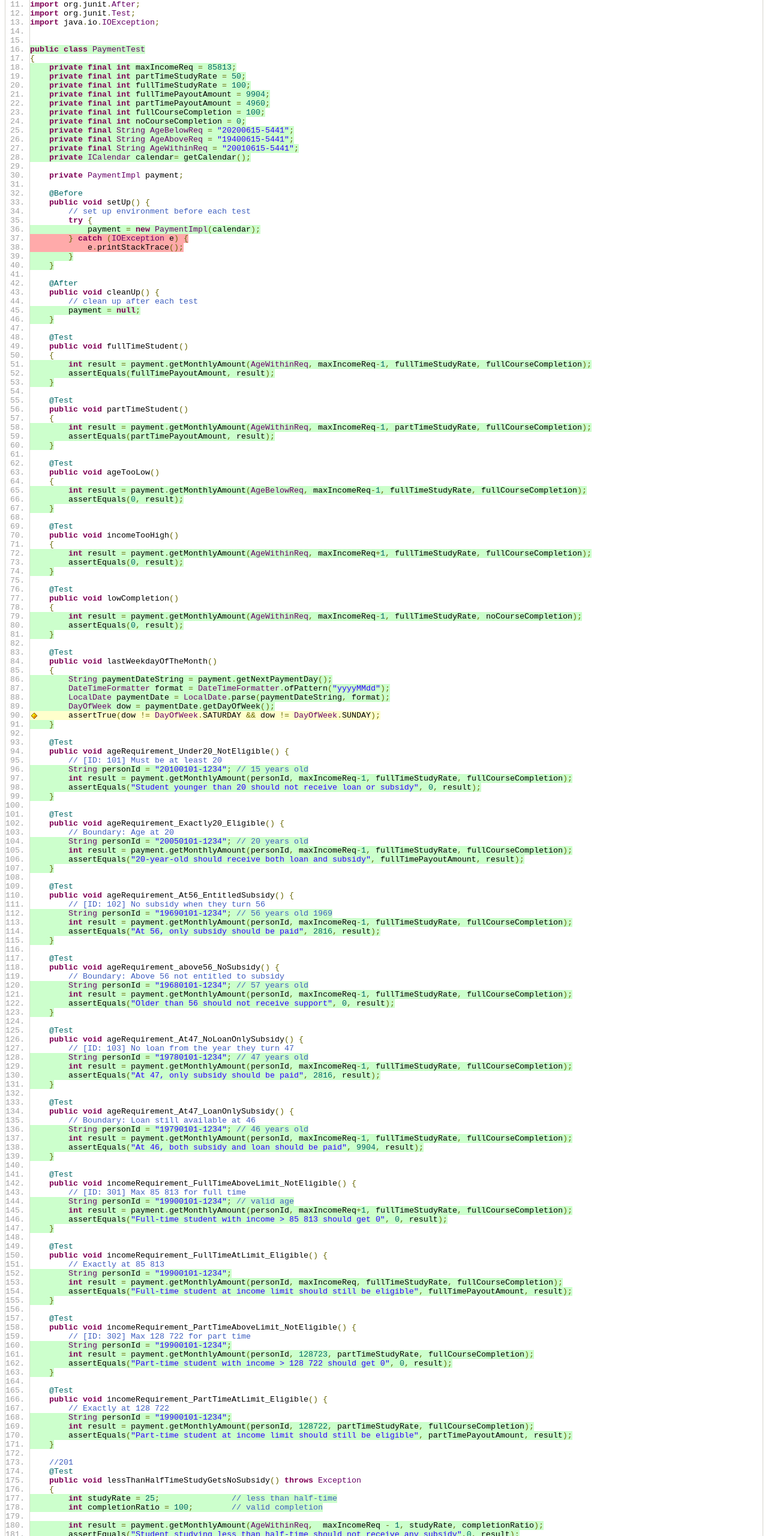
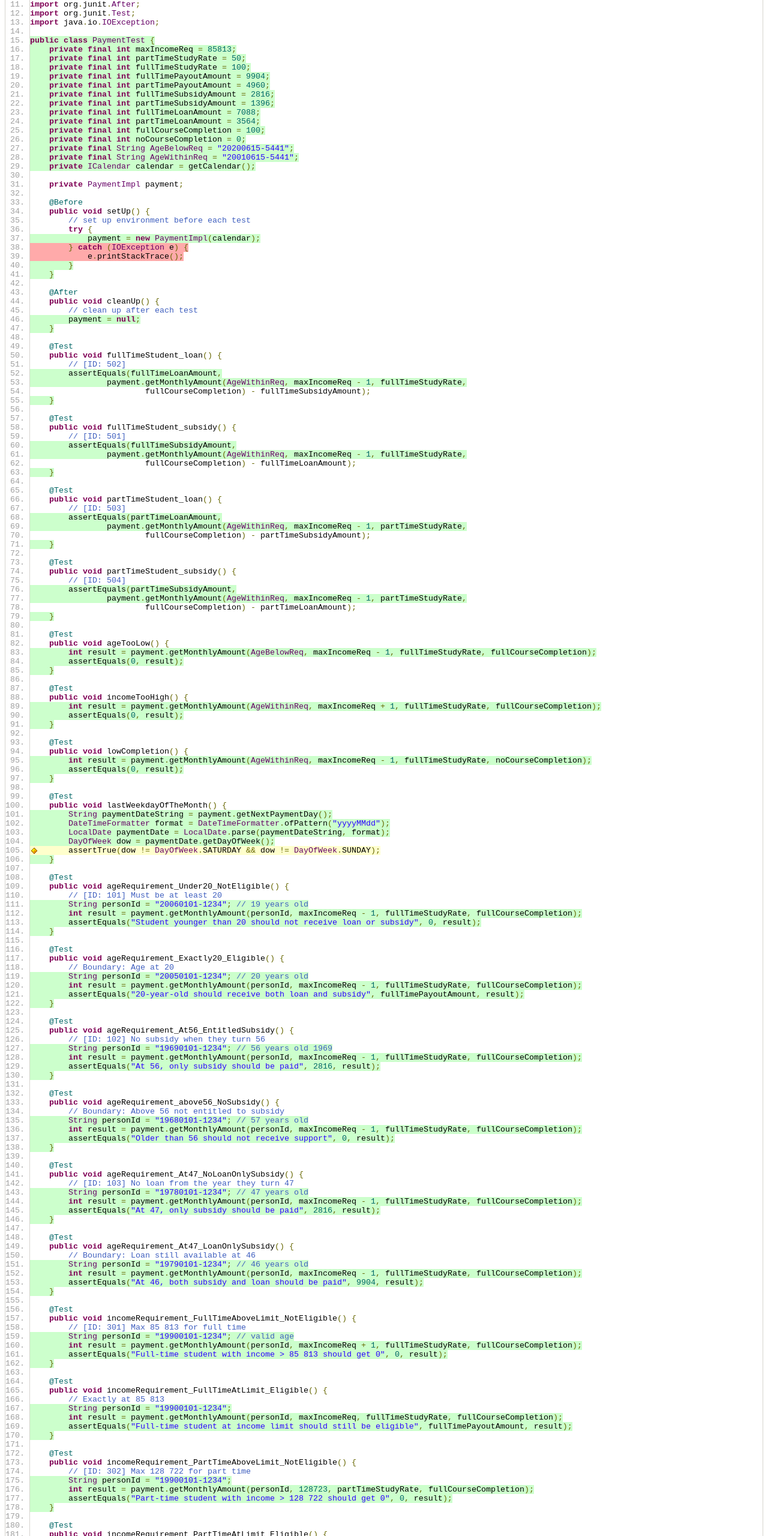
Before and after one commit to JCG333/Software-engineering-D7032E, a plain HTML site: page assignment3testing/coveragereport/ltu/PaymentTest.java.html in a window 1280 px wide. Shown: the part 240-2800 px from the top of the page at 60% size. Drawn offline with Linux system fonts and the light colour scheme.

Commit message:
Updated the 500 tests to preoperly test cases

```diff
--- a/assignment3testing/coveragereport/ltu/PaymentTest.java.html
+++ b/assignment3testing/coveragereport/ltu/PaymentTest.java.html
@@ -12,20 +12,21 @@ import org.junit.After;
 import org.junit.Test;
 import java.io.IOException;
 
-
-<span class="fc" id="L16">public class PaymentTest</span>
-{
-<span class="fc" id="L18">    private final int maxIncomeReq = 85813;</span>
-<span class="fc" id="L19">    private final int partTimeStudyRate = 50;</span>
-<span class="fc" id="L20">    private final int fullTimeStudyRate = 100;</span>
-<span class="fc" id="L21">    private final int fullTimePayoutAmount = 9904;</span>
-<span class="fc" id="L22">    private final int partTimePayoutAmount = 4960;</span>
-<span class="fc" id="L23">    private final int fullCourseCompletion = 100;</span>
-<span class="fc" id="L24">    private final int noCourseCompletion = 0;</span>
-<span class="fc" id="L25">    private final String AgeBelowReq = &quot;20200615-5441&quot;;</span>
-<span class="fc" id="L26">    private final String AgeAboveReq = &quot;19400615-5441&quot;;</span>
-<span class="fc" id="L27">    private final String AgeWithinReq = &quot;20010615-5441&quot;;</span>
-<span class="fc" id="L28">    private ICalendar calendar= getCalendar();</span>
+<span class="fc" id="L15">public class PaymentTest {</span>
+<span class="fc" id="L16">    private final int maxIncomeReq = 85813;</span>
+<span class="fc" id="L17">    private final int partTimeStudyRate = 50;</span>
+<span class="fc" id="L18">    private final int fullTimeStudyRate = 100;</span>
+<span class="fc" id="L19">    private final int fullTimePayoutAmount = 9904;</span>
+<span class="fc" id="L20">    private final int partTimePayoutAmount = 4960;</span>
+<span class="fc" id="L21">    private final int fullTimeSubsidyAmount = 2816;</span>
+<span class="fc" id="L22">    private final int partTimeSubsidyAmount = 1396;</span>
+<span class="fc" id="L23">    private final int fullTimeLoanAmount = 7088;</span>
+<span class="fc" id="L24">    private final int partTimeLoanAmount = 3564;</span>
+<span class="fc" id="L25">    private final int fullCourseCompletion = 100;</span>
+<span class="fc" id="L26">    private final int noCourseCompletion = 0;</span>
+<span class="fc" id="L27">    private final String AgeBelowReq = &quot;20200615-5441&quot;;</span>
+<span class="fc" id="L28">    private final String AgeWithinReq = &quot;20010615-5441&quot;;</span>
+<span class="fc" id="L29">    private ICalendar calendar = getCalendar();</span>
 
     private PaymentImpl payment;
 
@@ -33,189 +34,200 @@ import java.io.IOException;
     public void setUp() {
         // set up environment before each test
         try {
-<span class="fc" id="L36">            payment = new PaymentImpl(calendar);</span>
-<span class="nc" id="L37">        } catch (IOException e) {</span>
-<span class="nc" id="L38">            e.printStackTrace();</span>
-<span class="fc" id="L39">        }</span>
-<span class="fc" id="L40">    }</span>
+<span class="fc" id="L37">            payment = new PaymentImpl(calendar);</span>
+<span class="nc" id="L38">        } catch (IOException e) {</span>
+<span class="nc" id="L39">            e.printStackTrace();</span>
+<span class="fc" id="L40">        }</span>
+<span class="fc" id="L41">    }</span>
 
     @After
     public void cleanUp() {
         // clean up after each test
-<span class="fc" id="L45">        payment = null;</span>
-<span class="fc" id="L46">    }</span>
+<span class="fc" id="L46">        payment = null;</span>
+<span class="fc" id="L47">    }</span>
 
     @Test
-    public void fullTimeStudent()
-    {
-<span class="fc" id="L51">        int result = payment.getMonthlyAmount(AgeWithinReq, maxIncomeReq-1, fullTimeStudyRate, fullCourseCompletion);</span>
-<span class="fc" id="L52">        assertEquals(fullTimePayoutAmount, result);</span>
-<span class="fc" id="L53">    }</span>
+    public void fullTimeStudent_loan() {
+        // [ID: 502]
+<span class="fc" id="L52">        assertEquals(fullTimeLoanAmount,</span>
+<span class="fc" id="L53">                payment.getMonthlyAmount(AgeWithinReq, maxIncomeReq - 1, fullTimeStudyRate,</span>
+                        fullCourseCompletion) - fullTimeSubsidyAmount);
+<span class="fc" id="L55">    }</span>
 
     @Test
-    public void partTimeStudent()
-    {
-<span class="fc" id="L58">        int result = payment.getMonthlyAmount(AgeWithinReq, maxIncomeReq-1, partTimeStudyRate, fullCourseCompletion);</span>
-<span class="fc" id="L59">        assertEquals(partTimePayoutAmount, result);</span>
-<span class="fc" id="L60">    }</span>
+    public void fullTimeStudent_subsidy() {
+        // [ID: 501]
+<span class="fc" id="L60">        assertEquals(fullTimeSubsidyAmount,</span>
+<span class="fc" id="L61">                payment.getMonthlyAmount(AgeWithinReq, maxIncomeReq - 1, fullTimeStudyRate,</span>
+                        fullCourseCompletion) - fullTimeLoanAmount);
+<span class="fc" id="L63">    }</span>
 
     @Test
-    public void ageTooLow()
-    {
-<span class="fc" id="L65">        int result = payment.getMonthlyAmount(AgeBelowReq, maxIncomeReq-1, fullTimeStudyRate, fullCourseCompletion);</span>
-<span class="fc" id="L66">        assertEquals(0, result);</span>
-<span class="fc" id="L67">    }</span>
+    public void partTimeStudent_loan() {
+        // [ID: 503]
+<span class="fc" id="L68">        assertEquals(partTimeLoanAmount,</span>
+<span class="fc" id="L69">                payment.getMonthlyAmount(AgeWithinReq, maxIncomeReq - 1, partTimeStudyRate,</span>
+                        fullCourseCompletion) - partTimeSubsidyAmount);
+<span class="fc" id="L71">    }</span>
 
     @Test
-    public void incomeTooHigh()
-    {
-<span class="fc" id="L72">        int result = payment.getMonthlyAmount(AgeWithinReq, maxIncomeReq+1, fullTimeStudyRate, fullCourseCompletion);</span>
-<span class="fc" id="L73">        assertEquals(0, result);</span>
-<span class="fc" id="L74">    }</span>
+    public void partTimeStudent_subsidy() {
+        // [ID: 504]
+<span class="fc" id="L76">        assertEquals(partTimeSubsidyAmount,</span>
+<span class="fc" id="L77">                payment.getMonthlyAmount(AgeWithinReq, maxIncomeReq - 1, partTimeStudyRate,</span>
+                        fullCourseCompletion) - partTimeLoanAmount);
+<span class="fc" id="L79">    }</span>
 
     @Test
-    public void lowCompletion()
-    {
-<span class="fc" id="L79">        int result = payment.getMonthlyAmount(AgeWithinReq, maxIncomeReq-1, fullTimeStudyRate, noCourseCompletion);</span>
-<span class="fc" id="L80">        assertEquals(0, result);</span>
-<span class="fc" id="L81">    }</span>
+    public void ageTooLow() {
+<span class="fc" id="L83">        int result = payment.getMonthlyAmount(AgeBelowReq, maxIncomeReq - 1, fullTimeStudyRate, fullCourseCompletion);</span>
+<span class="fc" id="L84">        assertEquals(0, result);</span>
+<span class="fc" id="L85">    }</span>
 
     @Test
-    public void lastWeekdayOfTheMonth()
-    {
-<span class="fc" id="L86">        String paymentDateString = payment.getNextPaymentDay();</span>
-<span class="fc" id="L87">        DateTimeFormatter format = DateTimeFormatter.ofPattern(&quot;yyyyMMdd&quot;);</span>
-<span class="fc" id="L88">        LocalDate paymentDate = LocalDate.parse(paymentDateString, format);</span>
-<span class="fc" id="L89">        DayOfWeek dow = paymentDate.getDayOfWeek();</span>
-<span class="pc bpc" id="L90" title="2 of 4 branches missed.">        assertTrue(dow != DayOfWeek.SATURDAY &amp;&amp; dow != DayOfWeek.SUNDAY);</span>
+    public void incomeTooHigh() {
+<span class="fc" id="L89">        int result = payment.getMonthlyAmount(AgeWithinReq, maxIncomeReq + 1, fullTimeStudyRate, fullCourseCompletion);</span>
+<span class="fc" id="L90">        assertEquals(0, result);</span>
 <span class="fc" id="L91">    }</span>
+
+    @Test
+    public void lowCompletion() {
+<span class="fc" id="L95">        int result = payment.getMonthlyAmount(AgeWithinReq, maxIncomeReq - 1, fullTimeStudyRate, noCourseCompletion);</span>
+<span class="fc" id="L96">        assertEquals(0, result);</span>
+<span class="fc" id="L97">    }</span>
+
+    @Test
+    public void lastWeekdayOfTheMonth() {
+<span class="fc" id="L101">        String paymentDateString = payment.getNextPaymentDay();</span>
+<span class="fc" id="L102">        DateTimeFormatter format = DateTimeFormatter.ofPattern(&quot;yyyyMMdd&quot;);</span>
+<span class="fc" id="L103">        LocalDate paymentDate = LocalDate.parse(paymentDateString, format);</span>
+<span class="fc" id="L104">        DayOfWeek dow = paymentDate.getDayOfWeek();</span>
+<span class="pc bpc" id="L105" title="2 of 4 branches missed.">        assertTrue(dow != DayOfWeek.SATURDAY &amp;&amp; dow != DayOfWeek.SUNDAY);</span>
+<span class="fc" id="L106">    }</span>
 
     @Test
     public void ageRequirement_Under20_NotEligible() {
         // [ID: 101] Must be at least 20
-<span class="fc" id="L96">        String personId = &quot;20100101-1234&quot;; // 15 years old</span>
-<span class="fc" id="L97">        int result = payment.getMonthlyAmount(personId, maxIncomeReq-1, fullTimeStudyRate, fullCourseCompletion);</span>
-<span class="fc" id="L98">        assertEquals(&quot;Student younger than 20 should not receive loan or subsidy&quot;, 0, result);</span>
-<span class="fc" id="L99">    }</span>
+<span class="fc" id="L111">        String personId = &quot;20060101-1234&quot;; // 19 years old</span>
+<span class="fc" id="L112">        int result = payment.getMonthlyAmount(personId, maxIncomeReq - 1, fullTimeStudyRate, fullCourseCompletion);</span>
+<span class="fc" id="L113">        assertEquals(&quot;Student younger than 20 should not receive loan or subsidy&quot;, 0, result);</span>
+<span class="fc" id="L114">    }</span>
 
     @Test
     public void ageRequirement_Exactly20_Eligible() {
         // Boundary: Age at 20
-<span class="fc" id="L104">        String personId = &quot;20050101-1234&quot;; // 20 years old</span>
-<span class="fc" id="L105">        int result = payment.getMonthlyAmount(personId, maxIncomeReq-1, fullTimeStudyRate, fullCourseCompletion);</span>
-<span class="fc" id="L106">        assertEquals(&quot;20-year-old should receive both loan and subsidy&quot;, fullTimePayoutAmount, result);</span>
-<span class="fc" id="L107">    }</span>
+<span class="fc" id="L119">        String personId = &quot;20050101-1234&quot;; // 20 years old</span>
+<span class="fc" id="L120">        int result = payment.getMonthlyAmount(personId, maxIncomeReq - 1, fullTimeStudyRate, fullCourseCompletion);</span>
+<span class="fc" id="L121">        assertEquals(&quot;20-year-old should receive both loan and subsidy&quot;, fullTimePayoutAmount, result);</span>
+<span class="fc" id="L122">    }</span>
 
     @Test
     public void ageRequirement_At56_EntitledSubsidy() {
         // [ID: 102] No subsidy when they turn 56
-<span class="fc" id="L112">        String personId = &quot;19690101-1234&quot;; // 56 years old 1969</span>
-<span class="fc" id="L113">        int result = payment.getMonthlyAmount(personId, maxIncomeReq-1, fullTimeStudyRate, fullCourseCompletion);</span>
-<span class="fc" id="L114">        assertEquals(&quot;At 56, only subsidy should be paid&quot;, 2816, result);</span>
-<span class="fc" id="L115">    }</span>
+<span class="fc" id="L127">        String personId = &quot;19690101-1234&quot;; // 56 years old 1969</span>
+<span class="fc" id="L128">        int result = payment.getMonthlyAmount(personId, maxIncomeReq - 1, fullTimeStudyRate, fullCourseCompletion);</span>
+<span class="fc" id="L129">        assertEquals(&quot;At 56, only subsidy should be paid&quot;, 2816, result);</span>
+<span class="fc" id="L130">    }</span>
 
     @Test
     public void ageRequirement_above56_NoSubsidy() {
         // Boundary: Above 56 not entitled to subsidy
-<span class="fc" id="L120">        String personId = &quot;19680101-1234&quot;; // 57 years old</span>
-<span class="fc" id="L121">        int result = payment.getMonthlyAmount(personId, maxIncomeReq-1, fullTimeStudyRate, fullCourseCompletion);</span>
-<span class="fc" id="L122">        assertEquals(&quot;Older than 56 should not receive support&quot;, 0, result);</span>
-<span class="fc" id="L123">    }</span>
+<span class="fc" id="L135">        String personId = &quot;19680101-1234&quot;; // 57 years old</span>
+<span class="fc" id="L136">        int result = payment.getMonthlyAmount(personId, maxIncomeReq - 1, fullTimeStudyRate, fullCourseCompletion);</span>
+<span class="fc" id="L137">        assertEquals(&quot;Older than 56 should not receive support&quot;, 0, result);</span>
+<span class="fc" id="L138">    }</span>
 
     @Test
     public void ageRequirement_At47_NoLoanOnlySubsidy() {
         // [ID: 103] No loan from the year they turn 47
-<span class="fc" id="L128">        String personId = &quot;19780101-1234&quot;; // 47 years old</span>
-<span class="fc" id="L129">        int result = payment.getMonthlyAmount(personId, maxIncomeReq-1, fullTimeStudyRate, fullCourseCompletion);</span>
-<span class="fc" id="L130">        assertEquals(&quot;At 47, only subsidy should be paid&quot;, 2816, result);</span>
-<span class="fc" id="L131">    }</span>
+<span class="fc" id="L143">        String personId = &quot;19780101-1234&quot;; // 47 years old</span>
+<span class="fc" id="L144">        int result = payment.getMonthlyAmount(personId, maxIncomeReq - 1, fullTimeStudyRate, fullCourseCompletion);</span>
+<span class="fc" id="L145">        assertEquals(&quot;At 47, only subsidy should be paid&quot;, 2816, result);</span>
+<span class="fc" id="L146">    }</span>
 
     @Test
     public void ageRequirement_At47_LoanOnlySubsidy() {
         // Boundary: Loan still available at 46
-<span class="fc" id="L136">        String personId = &quot;19790101-1234&quot;; // 46 years old</span>
-<span class="fc" id="L137">        int result = payment.getMonthlyAmount(personId, maxIncomeReq-1, fullTimeStudyRate, fullCourseCompletion);</span>
-<span class="fc" id="L138">        assertEquals(&quot;At 46, both subsidy and loan should be paid&quot;, 9904, result);</span>
-<span class="fc" id="L139">    }</span>
+<span class="fc" id="L151">        String personId = &quot;19790101-1234&quot;; // 46 years old</span>
+<span class="fc" id="L152">        int result = payment.getMonthlyAmount(personId, maxIncomeReq - 1, fullTimeStudyRate, fullCourseCompletion);</span>
+<span class="fc" id="L153">        assertEquals(&quot;At 46, both subsidy and loan should be paid&quot;, 9904, result);</span>
+<span class="fc" id="L154">    }</span>
 
     @Test
     public void incomeRequirement_FullTimeAboveLimit_NotEligible() {
         // [ID: 301] Max 85 813 for full time
-<span class="fc" id="L144">        String personId = &quot;19900101-1234&quot;; // valid age</span>
-<span class="fc" id="L145">        int result = payment.getMonthlyAmount(personId, maxIncomeReq+1, fullTimeStudyRate, fullCourseCompletion);</span>
-<span class="fc" id="L146">        assertEquals(&quot;Full-time student with income &gt; 85 813 should get 0&quot;, 0, result);</span>
-<span class="fc" id="L147">    }</span>
+<span class="fc" id="L159">        String personId = &quot;19900101-1234&quot;; // valid age</span>
+<span class="fc" id="L160">        int result = payment.getMonthlyAmount(personId, maxIncomeReq + 1, fullTimeStudyRate, fullCourseCompletion);</span>
+<span class="fc" id="L161">        assertEquals(&quot;Full-time student with income &gt; 85 813 should get 0&quot;, 0, result);</span>
+<span class="fc" id="L162">    }</span>
 
     @Test
     public void incomeRequirement_FullTimeAtLimit_Eligible() {
         // Exactly at 85 813
-<span class="fc" id="L152">        String personId = &quot;19900101-1234&quot;;</span>
-<span class="fc" id="L153">        int result = payment.getMonthlyAmount(personId, maxIncomeReq, fullTimeStudyRate, fullCourseCompletion);</span>
-<span class="fc" id="L154">        assertEquals(&quot;Full-time student at income limit should still be eligible&quot;, fullTimePayoutAmount, result);</span>
-<span class="fc" id="L155">    }</span>
+<span class="fc" id="L167">        String personId = &quot;19900101-1234&quot;;</span>
+<span class="fc" id="L168">        int result = payment.getMonthlyAmount(personId, maxIncomeReq, fullTimeStudyRate, fullCourseCompletion);</span>
+<span class="fc" id="L169">        assertEquals(&quot;Full-time student at income limit should still be eligible&quot;, fullTimePayoutAmount, result);</span>
+<span class="fc" id="L170">    }</span>
 
     @Test
     public void incomeRequirement_PartTimeAboveLimit_NotEligible() {
         // [ID: 302] Max 128 722 for part time
-<span class="fc" id="L160">        String personId = &quot;19900101-1234&quot;;</span>
-<span class="fc" id="L161">        int result = payment.getMonthlyAmount(personId, 128723, partTimeStudyRate, fullCourseCompletion);</span>
-<span class="fc" id="L162">        assertEquals(&quot;Part-time student with income &gt; 128 722 should get 0&quot;, 0, result);</span>
-<span class="fc" id="L163">    }</span>
+<span class="fc" id="L175">        String personId = &quot;19900101-1234&quot;;</span>
+<span class="fc" id="L176">        int result = payment.getMonthlyAmount(personId, 128723, partTimeStudyRate, fullCourseCompletion);</span>
+<span class="fc" id="L177">        assertEquals(&quot;Part-time student with income &gt; 128 722 should get 0&quot;, 0, result);</span>
+<span class="fc" id="L178">    }</span>
 
     @Test
     public void incomeRequirement_PartTimeAtLimit_Eligible() {
         // Exactly at 128 722
-<span class="fc" id="L168">        String personId = &quot;19900101-1234&quot;;</span>
-<span class="fc" id="L169">        int result = payment.getMonthlyAmount(personId, 128722, partTimeStudyRate, fullCourseCompletion);</span>
-<span class="fc" id="L170">        assertEquals(&quot;Part-time student at income limit should still be eligible&quot;, partTimePayoutAmount, result);</span>
-<span class="fc" id="L171">    }</span>
+<span class="fc" id="L183">        String personId = &quot;19900101-1234&quot;;</span>
+<span class="fc" id="L184">        int result = payment.getMonthlyAmount(personId, 128722, partTimeStudyRate, fullCourseCompletion);</span>
+<span class="fc" id="L185">        assertEquals(&quot;Part-time student at income limit should still be eligible&quot;, partTimePayoutAmount, result);</span>
+<span class="fc" id="L186">    }</span>
 
-    //201
+    // 201
     @Test
-    public void lessThanHalfTimeStudyGetsNoSubsidy() throws Exception
-    {
-<span class="fc" id="L177">        int studyRate = 25;               // less than half-time</span>
-<span class="fc" id="L178">        int completionRatio = 100;        // valid completion</span>
+    public void lessThanHalfTimeStudyGetsNoSubsidy() throws Exception {
+<span class="fc" id="L191">        int studyRate = 25; // less than half-time</span>
+<span class="fc" id="L192">        int completionRatio = 100; // valid completion</span>
 
-<span class="fc" id="L180">        int result = payment.getMonthlyAmount(AgeWithinReq,  maxIncomeReq - 1, studyRate, completionRatio);</span>
-<span class="fc" id="L181">        assertEquals(&quot;Student studying less than half-time should not receive any subsidy&quot;,0, result);</span>
-<span class="fc" id="L182">    }</span>
+<span class="fc" id="L194">        int result = payment.getMonthlyAmount(AgeWithinReq, maxIncomeReq - 1, studyRate, completionRatio);</span>
+<span class="fc" id="L195">        assertEquals(&quot;Student studying less than half-time should not receive any subsidy&quot;, 0, result);</span>
+<span class="fc" id="L196">    }</span>
 
-    //202
+    // 202
     @Test
-    public void halfTimeStudyGetsHalfSubsidy() throws Exception
-    {
-<span class="fc" id="L188">        int studyRate = 75;               // &lt;100 but &gt;=50 --&gt; half-time</span>
-<span class="fc" id="L189">        int completionRatio = 100;        // valid completion</span>
+    public void halfTimeStudyGetsHalfSubsidy() throws Exception {
+<span class="fc" id="L201">        int studyRate = 75; // &lt;100 but &gt;=50 --&gt; half-time</span>
+<span class="fc" id="L202">        int completionRatio = 100; // valid completion</span>
 
-<span class="fc" id="L191">        int result = payment.getMonthlyAmount(AgeWithinReq, maxIncomeReq - 1, studyRate, completionRatio);</span>
+<span class="fc" id="L204">        int result = payment.getMonthlyAmount(AgeWithinReq, maxIncomeReq - 1, studyRate, completionRatio);</span>
 
-<span class="fc" id="L193">        int expected = partTimePayoutAmount;</span>
-<span class="fc" id="L194">        assertEquals(&quot;Student studying less than full time but at least half-time should receive 50% loan + 50% subsidy&quot;,expected, result);</span>
-<span class="fc" id="L195">    }</span>
+<span class="fc" id="L206">        int expected = partTimePayoutAmount;</span>
+<span class="fc" id="L207">        assertEquals(</span>
+                &quot;Student studying less than full time but at least half-time should receive 50% loan + 50% subsidy&quot;,
+<span class="fc" id="L209">                expected, result);</span>
+<span class="fc" id="L210">    }</span>
 
-    //203
+    // 203
     @Test
-    public void FullTimeStudentGetsFullSubsidy()
-    {
-<span class="fc" id="L201">        int completionRatio = fullCourseCompletion; // full time</span>
+    public void FullTimeStudentGetsFullSubsidy() {
+<span class="fc" id="L215">        int completionRatio = fullCourseCompletion; // full time</span>
 
-<span class="fc" id="L203">        int result = payment.getMonthlyAmount(AgeWithinReq, maxIncomeReq - 1, fullTimeStudyRate, completionRatio);</span>
+<span class="fc" id="L217">        int result = payment.getMonthlyAmount(AgeWithinReq, maxIncomeReq - 1, fullTimeStudyRate, completionRatio);</span>
 
-<span class="fc" id="L205">        assertEquals(&quot;Full-time student should receive 100% subsidy&quot;,fullTimePayoutAmount, result);</span>
-<span class="fc" id="L206">    }</span>
+<span class="fc" id="L219">        assertEquals(&quot;Full-time student should receive 100% subsidy&quot;, fullTimePayoutAmount, result);</span>
+<span class="fc" id="L220">    }</span>
 
-    //401
+    // 401
     @Test
-    public void CompletionBelow50_NoLoanOrSubsidy()
-     {
-<span class="fc" id="L212">        int completionRatio = 40;            // less than half-time</span>
+    public void CompletionBelow50_NoLoanOrSubsidy() {
+<span class="fc" id="L225">        int completionRatio = 40; // less than half-time</span>
 
-<span class="fc" id="L214">        int result = payment.getMonthlyAmount(AgeWithinReq,  maxIncomeReq - 1, fullTimeStudyRate, completionRatio);</span>
+<span class="fc" id="L227">        int result = payment.getMonthlyAmount(AgeWithinReq, maxIncomeReq - 1, fullTimeStudyRate, completionRatio);</span>
 
-<span class="fc" id="L216">        assertEquals(&quot;Student with completion ratio &lt; 50% should not receive any loan or subsidy&quot;,0, result);</span>
-<span class="fc" id="L217">    }</span>
+<span class="fc" id="L229">        assertEquals(&quot;Student with completion ratio &lt; 50% should not receive any loan or subsidy&quot;, 0, result);</span>
+<span class="fc" id="L230">    }</span>
 
 }
-
 </pre><div class="footer"><span class="right">Created with <a href="http://www.jacoco.org/jacoco">JaCoCo</a> 0.8.12.202403310830</span></div></body></html>
```
Also changed, not shown: assignment3testing/coveragereport/index.html (+1 -1 lines), assignment3testing/coveragereport/jacoco-sessions.html (+1 -1 lines), assignment3testing/coveragereport/ltu/PaymentImpl.html (+1 -1 lines), assignment3testing/coveragereport/ltu/PaymentImpl.java.html (+2 -2 lines), assignment3testing/coveragereport/ltu/PaymentTest.html (+1 -1 lines), assignment3testing/coveragereport/ltu/index.html (+1 -1 lines), assignment3testing/coveragereport/ltu/index.source.html (+1 -1 lines), 9 other files.
